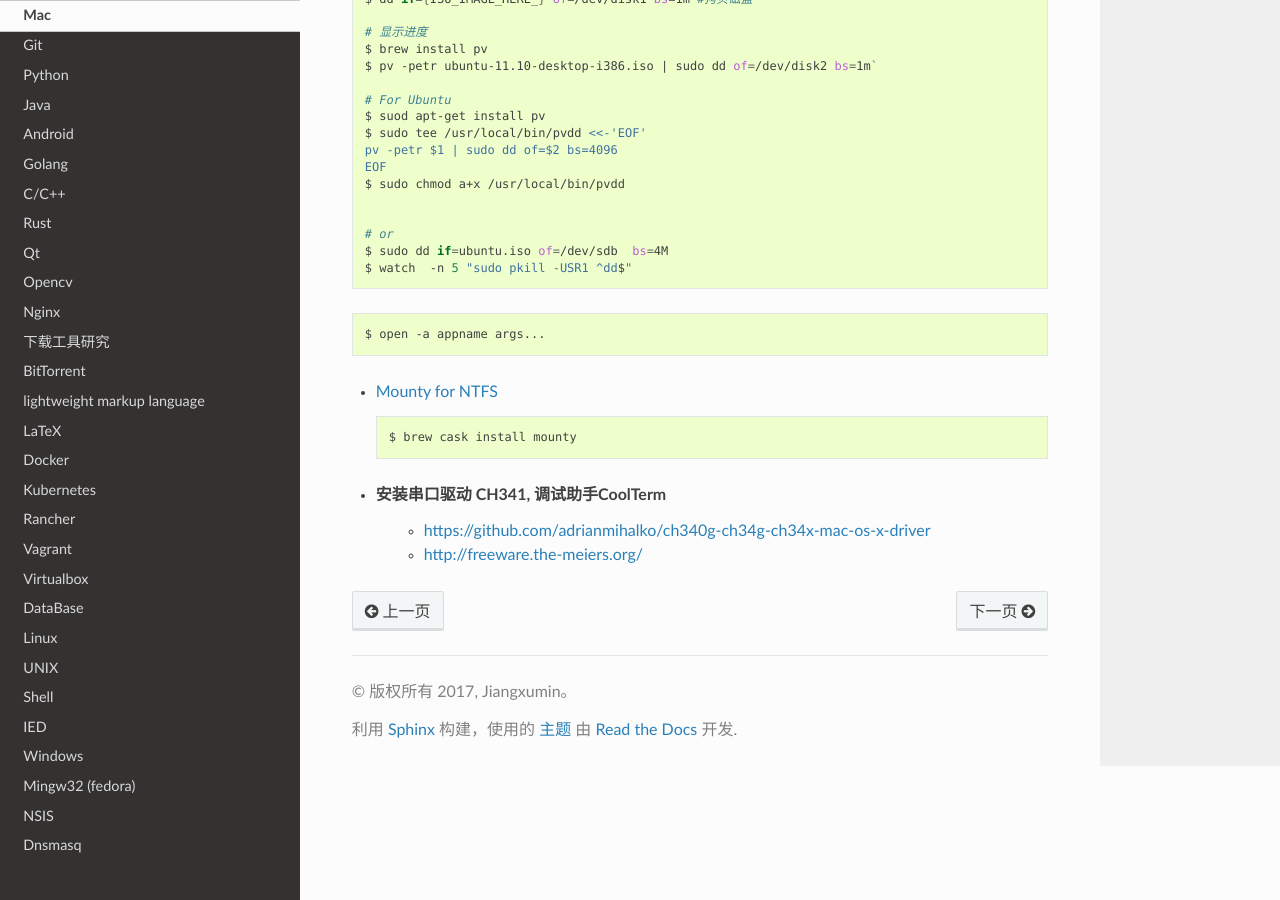
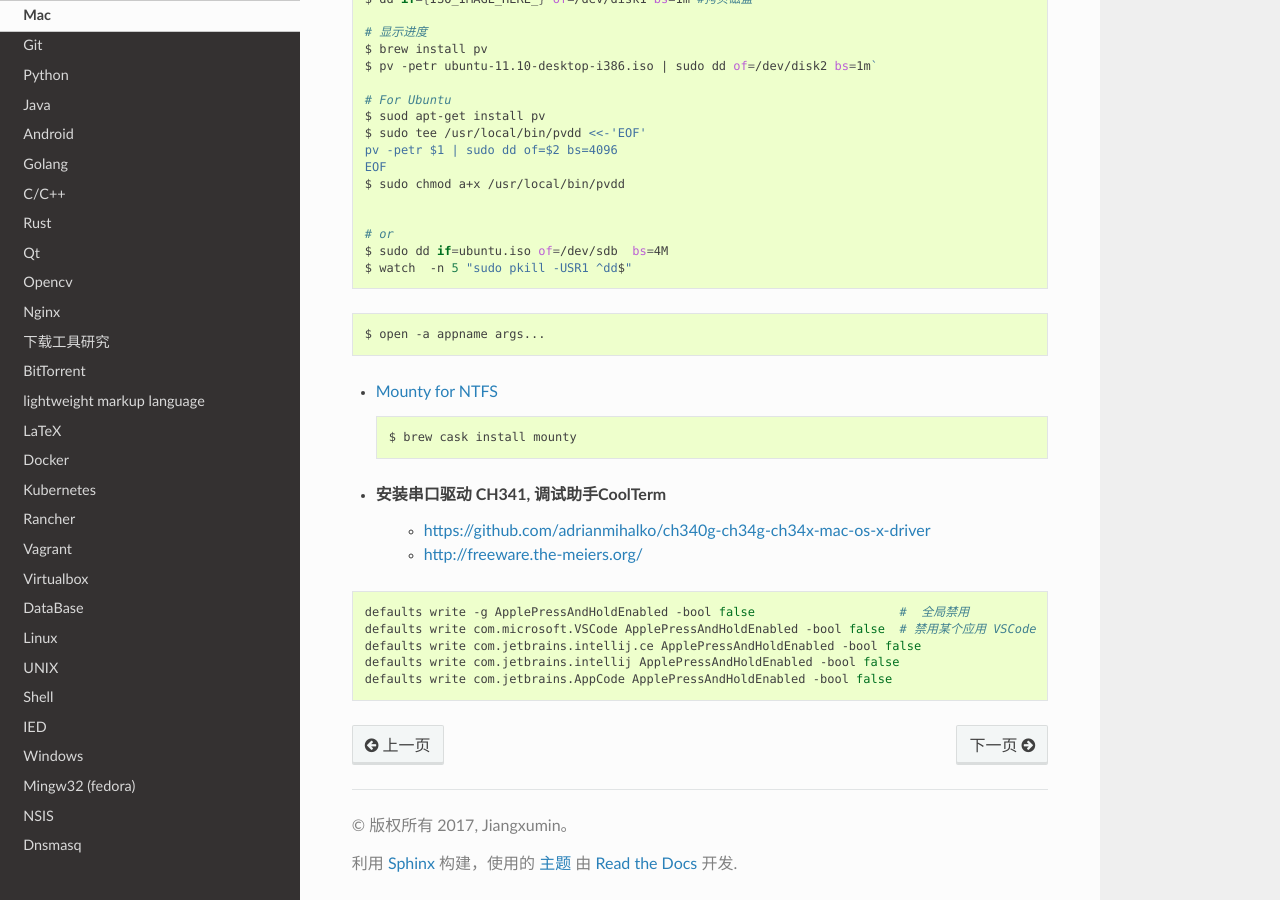
Before and after one commit to my-rds-store/my_space, a Sphinx documentation site: the page built from source/mac/index.rst, in a window 1280 px wide and 900 px high, scrolled down 525 px. Built offline with Sphinx 7.4.7 and the Read the Docs theme 3.1.0, drawn with Linux system fonts in a browser that asks for light colours.

Commit message:
updaet ...

```diff
--- a/source/mac/index.rst
+++ b/source/mac/index.rst
@@ -58,3 +58,12 @@ Mac
 * 安装串口驱动 CH341, 调试助手CoolTerm
     * https://github.com/adrianmihalko/ch340g-ch34g-ch34x-mac-os-x-driver
     * http://freeware.the-meiers.org/
+
+
+.. code:: sh
+
+    defaults write -g ApplePressAndHoldEnabled -bool false                    #  全局禁用
+    defaults write com.microsoft.VSCode ApplePressAndHoldEnabled -bool false  # 禁用某个应用 VSCode
+    defaults write com.jetbrains.intellij.ce ApplePressAndHoldEnabled -bool false
+    defaults write com.jetbrains.intellij ApplePressAndHoldEnabled -bool false
+    defaults write com.jetbrains.AppCode ApplePressAndHoldEnabled -bool false
```
